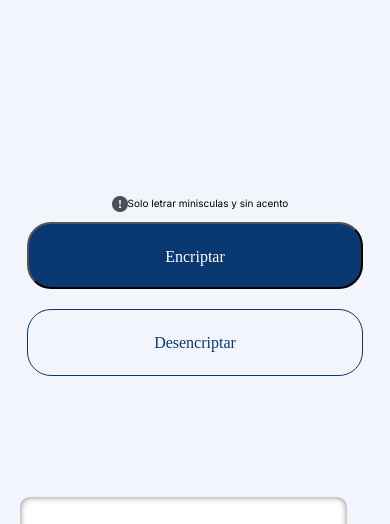
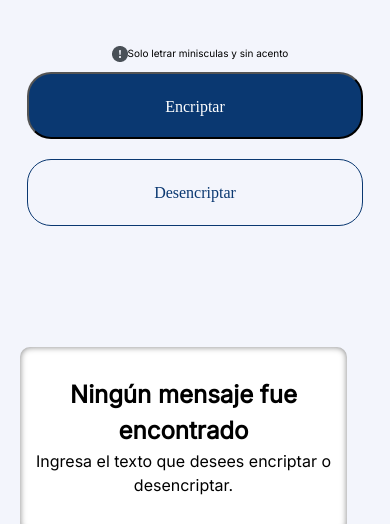
Before and after one commit to ChrisHuila/encriptador, a plain HTML site: page index.html in a window 390 px wide. Shown: the part 502-1026 px from the top of the page. Drawn offline with Linux system fonts and the light colour scheme.

Commit message:
Modificacion de dimensiones en el css y se agrego modificacion al js

```diff
--- a/css/style.css
+++ b/css/style.css
@@ -171,7 +171,7 @@ p{
     position: relative;
     bottom: 4rem;
     right: 4rem;
-    top: 10rem;
+    top: 0;
     left: 2rem;
   }
 }
@@ -180,7 +180,7 @@ p{
   .output{
     width: 32.7rem;
     height: 18.6rem;
-    top: 25rem;
+    top: 10rem;
     margin: 0 auto;
   }
 }
@@ -315,13 +315,13 @@ p{
   flex-direction: column;
   align-items: center;
   position: relative;
-
-  bottom: 23.7rem;
+  bottom: 33.7rem;
  }
  @media (min-width: 1200px) {
   .footer{
     bottom: 20rem;
     right: 20rem;
+    bottom: 20.7rem;
   }
  }
  @media (max-width:720px ) {
@@ -329,6 +329,12 @@ p{
       margin: 0 auto;
      }
  }
+@media (max-width:700px ) {
+    .footer{
+      bottom: 38.7rem;
+    }
+}
+
 .footer .aviso-botones{
   display: flex;
   font-size: 1rem;
--- a/js/app.js
+++ b/js/app.js
@@ -44,7 +44,12 @@ function copiarPalabra(){
   encriptado.setSelectionRange(0, 99999);
   // copiamos el texto
   let textoACopiar = encriptado.textContent;
-  navigator.clipboard.writeText(textoACopiar).then(() => alert('copiado al portapapeles'));
+  if(navigator.clipboard) {
+    navigator.clipboard.writeText(textoACopiar).then(() => alert('copiado al portapapeles'));
+  } else {
+    console.log('Navegador no compatible');
+  }
+
 }
 
 // Encripta
```
